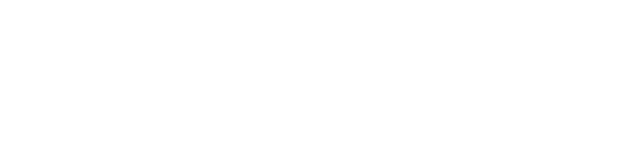
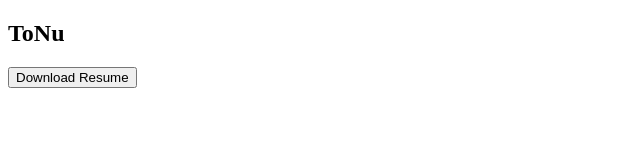
Before and after one commit to Tahanur21/Assignment-01, a plain HTML site: page index.html in a window 1280 px wide. Shown: the whole page, without its empty margins (0-640 px from the left). Drawn offline with Linux system fonts and the light colour scheme.

Commit message:
link style.css to html file

```diff
--- a/index.html
+++ b/index.html
@@ -4,10 +4,14 @@
     <meta charset="UTF-8">
     <meta name="viewport" content="width=device-width, initial-scale=1.0">
     <title>Simple website</title>
+    <link rel="stylesheet" href="style/style.css">
 </head>
 <body>
     <header>
-
+         <nav>
+            <h2 class="logo">ToNu</h2>
+            <button class="btn-primary">Download Resume</button>
+         </nav>
     </header>
     <main>
 
```
